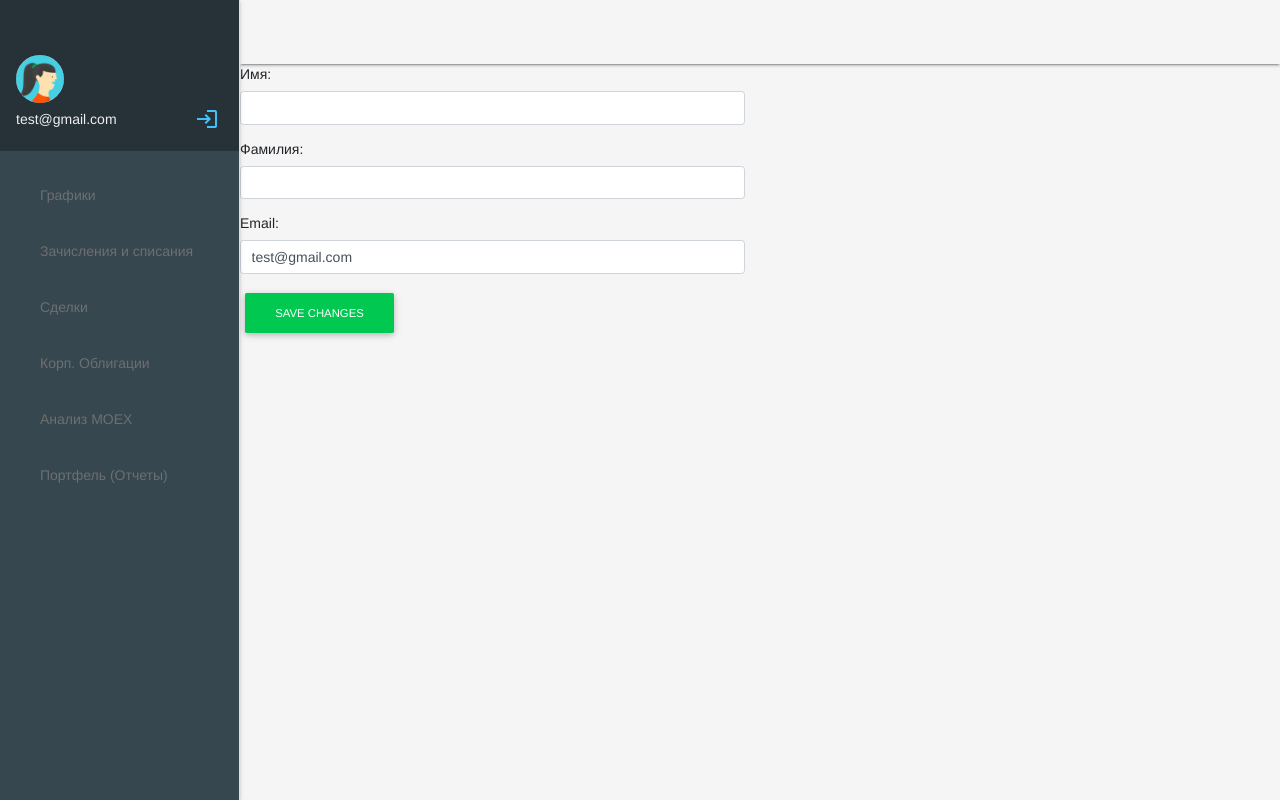
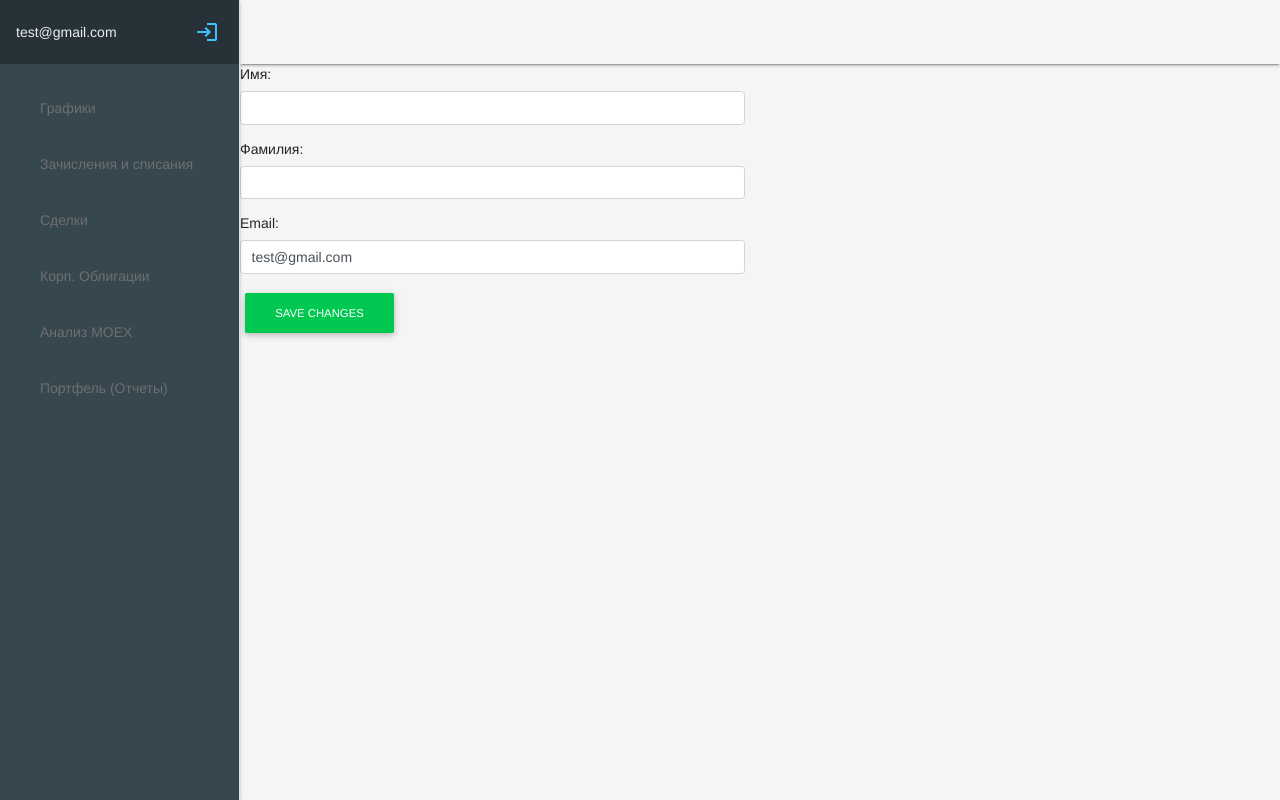
Before and after one commit to ChanTerelLy/broker-account-analist, a Django app: page /settings/account/ in a window 1280 px wide. Run offline with Django 3.2, Linux system fonts and the light colour scheme; a user stored in the database is signed in; parts of the project's set-up code (start-up, migrations or seed data) failed here and were passed over; some libraries are stand-ins or nearby versions.

Commit message:
frontend refactoring

```diff
--- a/static/css/dashboard.css
+++ b/static/css/dashboard.css
@@ -59,7 +59,6 @@ html, body {
       -ms-flex-pack: end;
           justify-content: flex-end;
   padding: 16px;
-  height: 151px;
 }
 .demo-avatar-dropdown {
   display: -webkit-flex;
--- a/templates/_sidebar.html
+++ b/templates/_sidebar.html
@@ -7,7 +7,6 @@
 </header>
 <div class="demo-drawer mdl-layout__drawer mdl-color--blue-grey-900 mdl-color-text--blue-grey-50">
     <header class="demo-drawer-header">
-        <img src="{% static "img/dashboard/user.jpg" %}" class="demo-avatar">
         <div class="demo-avatar-dropdown">
             <span>{{ request.user.email }}</span>
             <div class="mdl-layout-spacer"></div>
```
Also changed, not shown: assets/tests/test_views.py (+1 -1 lines).
